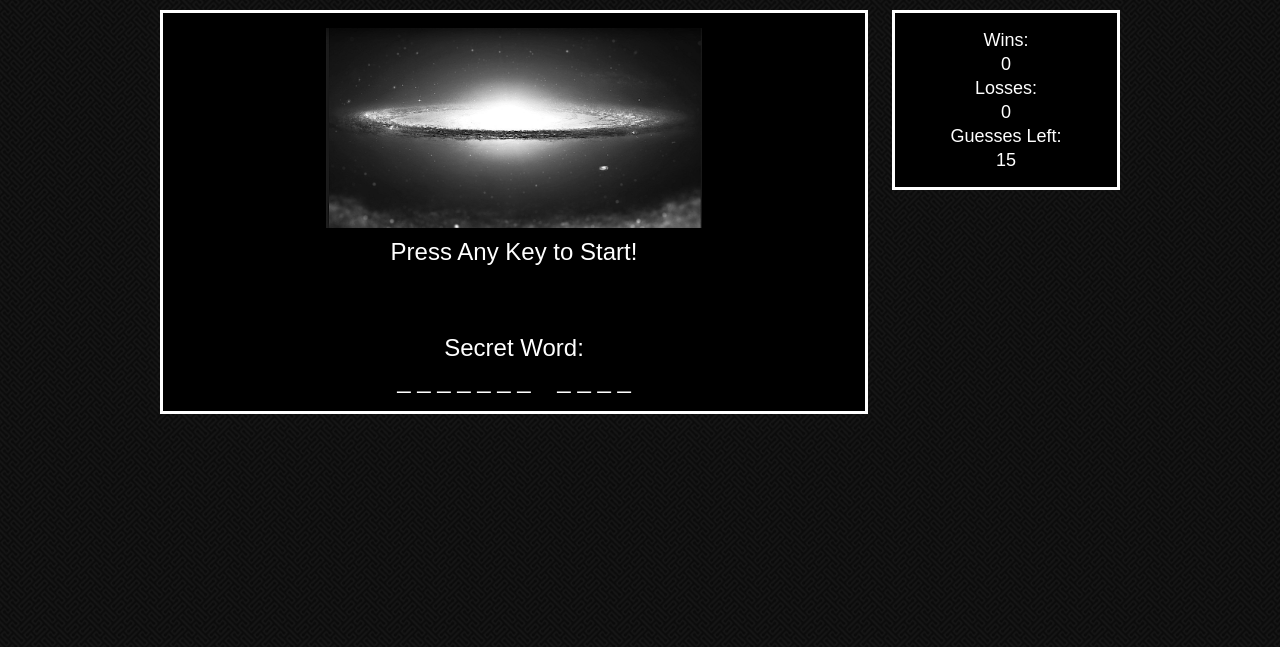
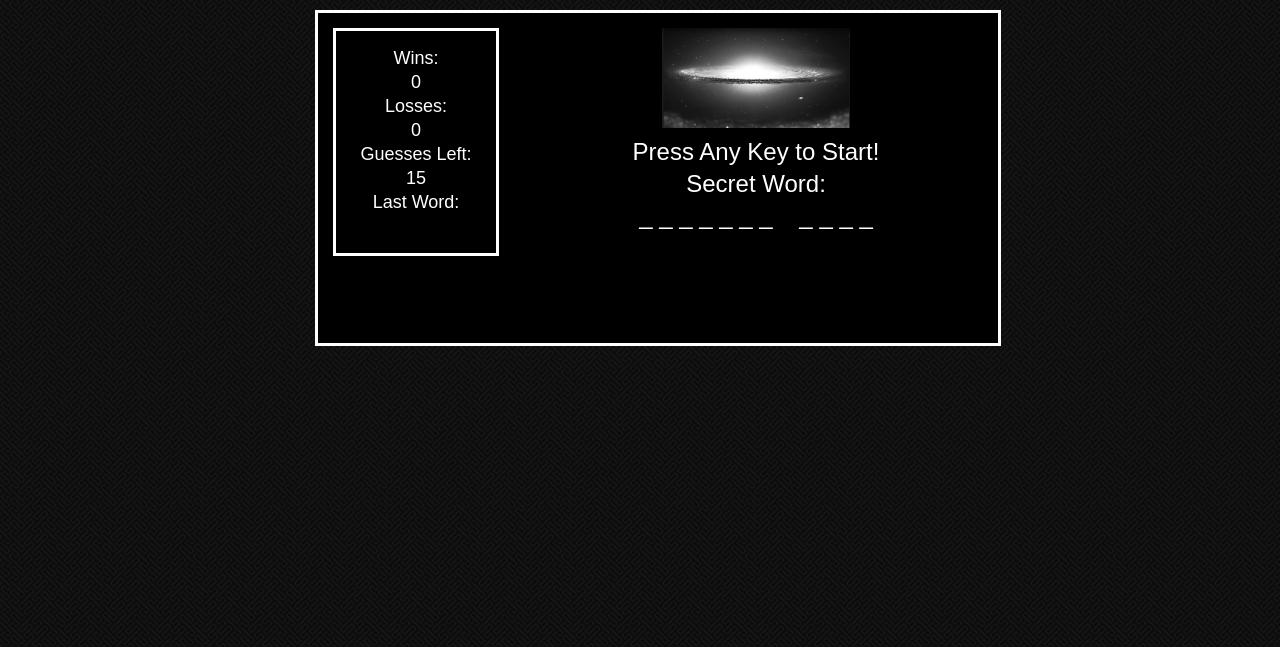
Before and after one commit to lzzllvl/hangman-game, a PHP site: page / in a window 1280 px wide. Shown: the part 105-753 px from the top of the page. Run offline with PHP 8.4, Linux system fonts and the light colour scheme.

Commit message:
just about done, might make the function arguments different from the hangman variable, game

```diff
--- a/assets/css/style.css
+++ b/assets/css/style.css
@@ -37,12 +37,12 @@ h2 {
 }
 
 img {
-  height: 200px;
+  height: 100px;
   object-fit: cover;
 }
 
 .content-container {
-  width: 960px;
+  width: 650px;
   margin: auto;
 }
 
@@ -51,8 +51,7 @@ img {
   font-size: 24px;
   line-height: 32px;
   color: white;
-  width: 70%;
-  float: left;
+  width: 100%;
   margin: 0 auto 15px auto;
   background-color: black;
   border-style: solid;
@@ -68,7 +67,7 @@ img {
   color: white;
   margin: auto;
   width: 20%;
-  float: right;
+  float: left;
   background-color: black;
   border-style: solid;
   border-width: 3px;
@@ -76,7 +75,23 @@ img {
   padding: 15px;
 }
 
-li {
+#play {
+  position: relative;
+  width: 70%;
+  display: inline;
+  left: 15px;
+}
+
+#prev {
+  width: 20%;
+}
+
+img#play, h5#play, ul#play {
+  position: absolute;
+}
+
+
+li, #secret-word, h5#play {
   display: inline;
 }
 
--- a/assets/javascript/hangman.js
+++ b/assets/javascript/hangman.js
@@ -1,7 +1,6 @@
 // global declarations
+
 var MAX_TRIES = 15;
-
-
 
 // game object constructor
 function Hangman() {
@@ -64,14 +63,11 @@ function Hangman() {
                            };
 }
 
-
-//calls
-
-
-
 /**
   * The following area consists of functions for updating
   * the page HTML according to the values in the current game/Hangman Object
+  * also the imageCategories object, which tests the secret word
+  * to find the appropriate hint image
   */
 
 var imageCategories = {
@@ -161,18 +157,8 @@ function updateScoreHTML(game) {
   document.getElementById("left").innerHTML = "Guesses Left: <br>" + (MAX_TRIES - game.guessTotal);
 }
 
-function resetPrevious(){
-  //removes all children of the `previous` class
-  var children = document.getElementsByClassName("previous")
-  var parent = document.getElementById('initial');
-  while(children[0] != undefined){
-    parent.removeChild(children[0]);
-  }
-}
+function resetHTML(game){
 
-function resetHTML(game){
-  //this function needs a rework for increased functionality
-  resetPrevious();
   for(var i = 0; i < game.secretWordLength(); i++){
     var parent = document.getElementById('secret-word');
     var id = "blank" + i;
@@ -181,7 +167,7 @@ function resetHTML(game){
   }
   //moving the guessed nodes to the top, so it is displayed while next set is played
   var previous = game.secretWord;
-  document.getElementById('initial').innerHTML = previous;
+  document.getElementById('prev').innerHTML = "Last Word: <br>" + previous;
   var jparent = document.getElementById('incorrect-guesses');
   var jClassName = "incorrect"
   var jchild = document.getElementsByClassName("incorrect");
@@ -219,15 +205,13 @@ function playGame(game, gameOn){
 };
 
 
-//image hints todo
-
-
 //calls
 var game = new Hangman();
 setUp(game);
 var pressed = "";
 var gameOn = game.isGameWonOrLost();
 document.onkeypress = function(){
+                        document.getElementById("hint").innerHTML = "Hint: <br>";
                         document.getElementById("initial").innerHTML = "";
                         updateImage(game);
                         document.onkeypress = function(event){
--- a/index.html
+++ b/index.html
@@ -18,26 +18,34 @@
       <!--main container-->
       <section class="content-container">
         <!--game section-->
+        <!--game data aside-->
         <section id="game">
+          <aside id="data">
+            <h5 id="wins"> Wins: <br> 0 </h5>
+            <h5 id="losses"> Losses: <br> 0 </h5>
+            <h5 id="left">Guesses Left: <br> 15 </h5>
+            <span id="prev">Last Word: <br><br> </span>
+          </aside>
+
+          <aside id="play">
+            <h5 id="hint"></h5>
             <img id="image" src="assets/images/gamestart.jpg" alt="Game Photo">
             <h5 id="initial">Press Any Key to Start!</h5>
-          <br><br>
             <h5>Secret Word:</h5>
             <ul id="secret-word">
             </ul>
             <ul id="incorrect-guesses">
 
             </ul>
+            <br><br><br>
+          </aside>
+
+
+
 
           </section>
-      <!--game data aside-->
-        <aside id="data">
-          <h5 id="wins"> Wins: <br> 0 </h5>
-          <h5 id="losses"> Losses: <br> 0 </h5>
-          <h5 id="left">Guesses Left: <br> 15 </h5>
 
 
-        </aside>
       </section>
       <div class="push"></div>
     </section>
```
Lines whose indentation alone changed are shown as unchanged.
